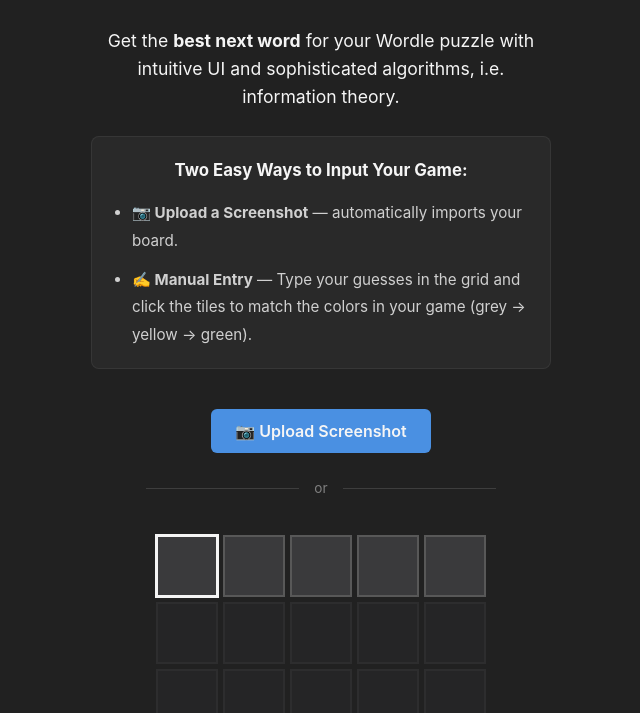
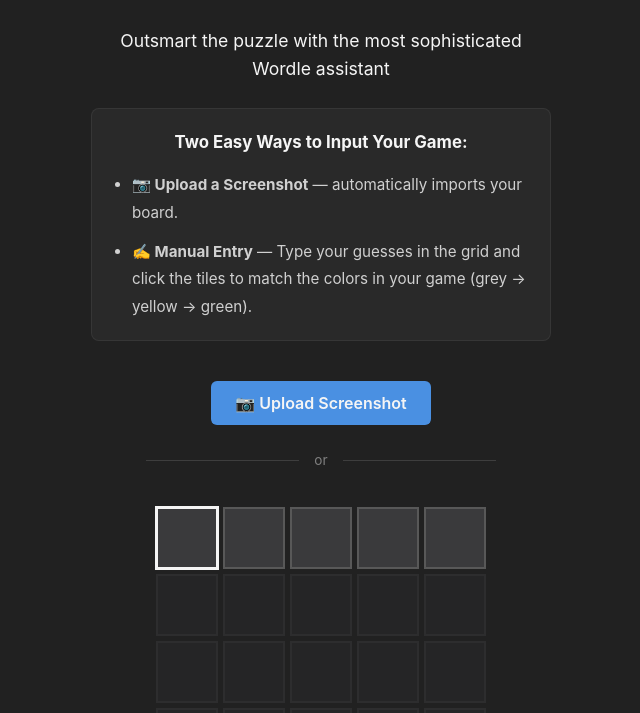
Before and after one commit to asadhusain97/wordle_ss, a website: page index.html in a window 1280 px wide. Shown: the part 87-800 px from the top of the page, without its empty margins (319-959 px from the left). Drawn offline with Linux system fonts and the light colour scheme.

Commit message:
better welcome msg

```diff
--- a/index.html
+++ b/index.html
@@ -22,8 +22,8 @@
 
         <section class="description-section">
             <div class="description-content">
-                <p class="description-intro">Get the <strong>best next word</strong> for your Wordle puzzle with
-                    intuitive UI and sophisticated algorithms, i.e. information theory.</p>
+                <p class="description-intro">
+                    Outsmart the puzzle with the most sophisticated Wordle assistant</p>
 
                 <div class="instruction-box">
                     <p class="instruction-header"><strong>Two Easy Ways to Input Your Game:</strong></p>
```
